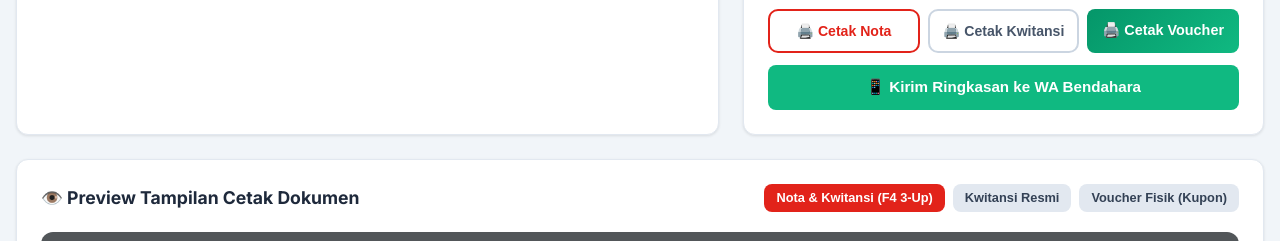
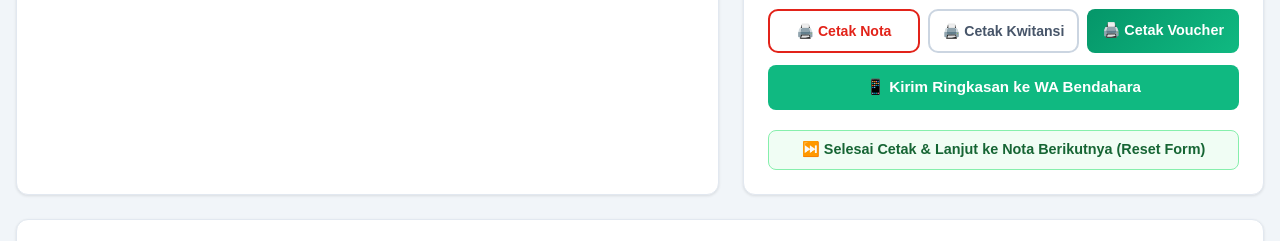
Before and after one commit to saipulsuleman/voucher-amu, a plain HTML site: page index.html in a window 1280 px wide. Shown: the part 1002-1243 px from the top of the page. Drawn offline with nearby package versions, Linux system fonts and the light colour scheme.

Commit message:
Fix: correctly add the next transaction button to DOM

```diff
--- a/index.html
+++ b/index.html
@@ -255,6 +255,11 @@
 
               <button id="btn-wa-share" class="btn btn-success" style="padding: 0.85rem; font-size: 0.95rem; font-weight: 700;">
                 📱 Kirim Ringkasan ke WA Bendahara
+              </button>
+
+              <!-- Next Transaction / Reset Form Button -->
+              <button type="button" id="btn-next-nota" class="btn" style="background: #f0fdf4; color: #166534; border: 1px solid #86efac; margin-top: 0.5rem; font-weight: bold;">
+                ⏭️ Selesai Cetak & Lanjut ke Nota Berikutnya (Reset Form)
               </button>
             </div>
           </div>
```
